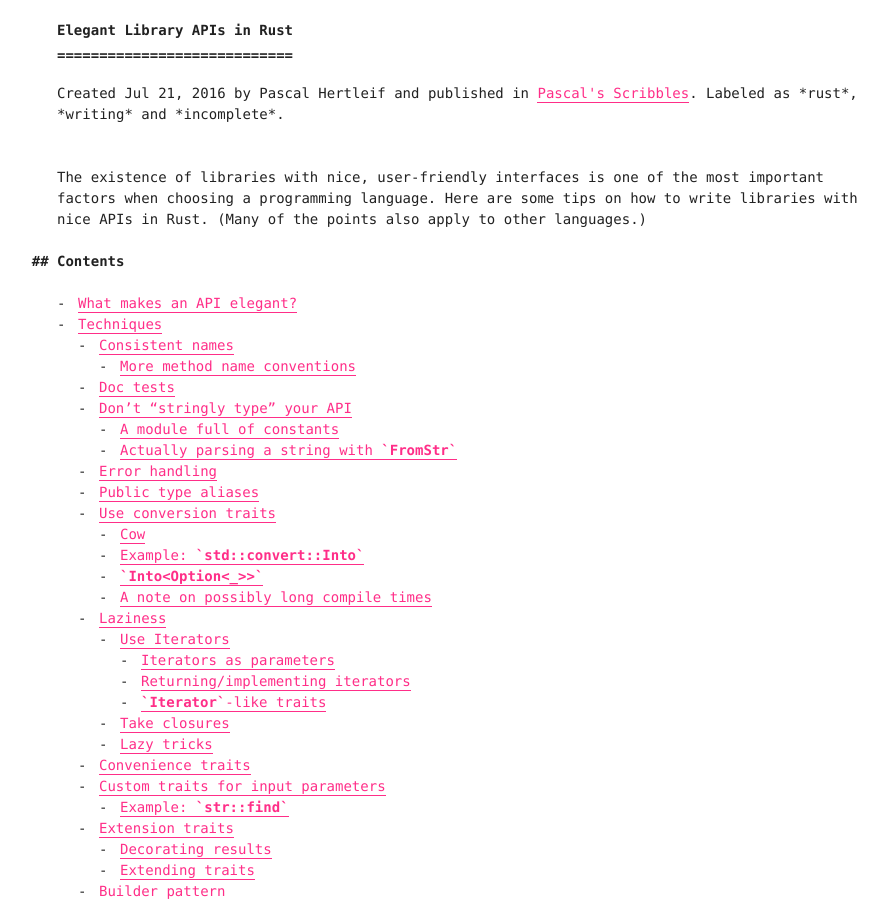
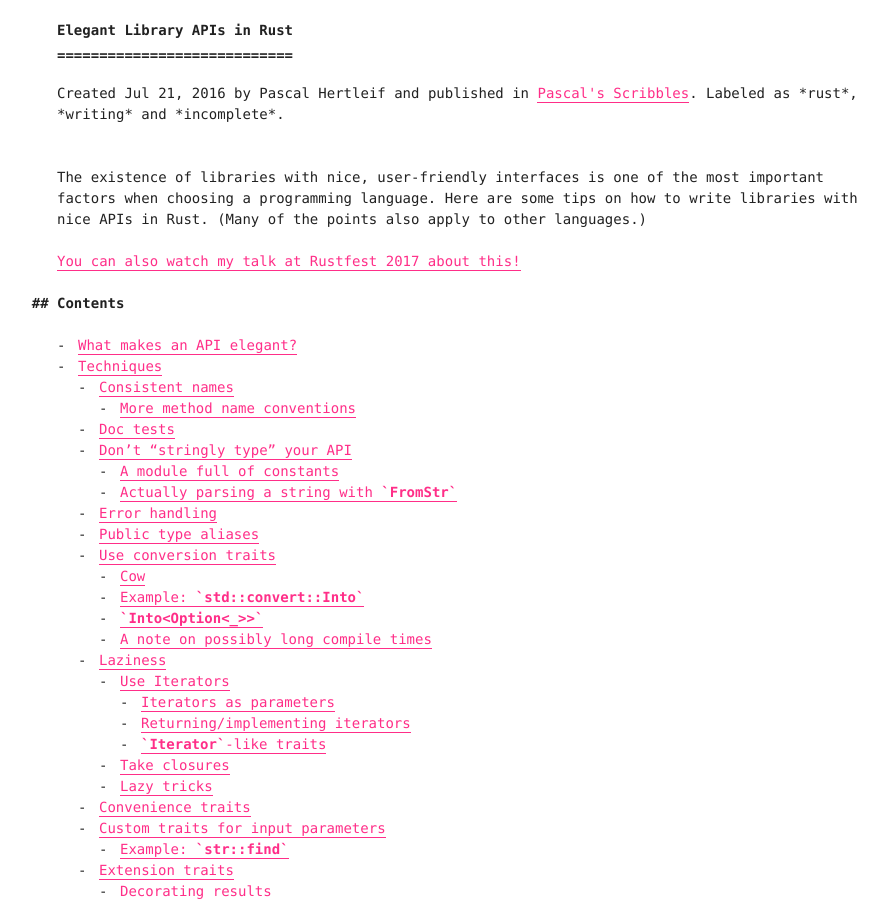
Before and after one commit to killercup/scribbles, a Jekyll site: the page built from _posts/2016-07-21-elegant-apis-in-rust.md, in a window 1280 px wide and 900 px high. Shown: the whole window, without its empty margins (177-1065 px from the left). Built offline with Jekyll 4.4.1, drawn with Linux system fonts in a browser that asks for light colours.

Commit message:
Elegant APIs: Add link to talk

```diff
--- a/_posts/2016-07-21-elegant-apis-in-rust.md
+++ b/_posts/2016-07-21-elegant-apis-in-rust.md
@@ -10,6 +10,10 @@ discussions:
   "/r/rust": "https://www.reddit.com/r/rust/comments/5koh1k/"
 ---
 The existence of libraries with nice, user-friendly interfaces is one of the most important factors when choosing a programming language. Here are some tips on how to write libraries with nice APIs in Rust. (Many of the points also apply to other languages.)
+
+[You can also watch my talk at Rustfest 2017 about this!][rustfest-talk]
+
+[rustfest-talk]: https://www.youtube.com/watch?v=0zOg8_B71gE
 
 ## Contents
 {:.no_toc}
```
